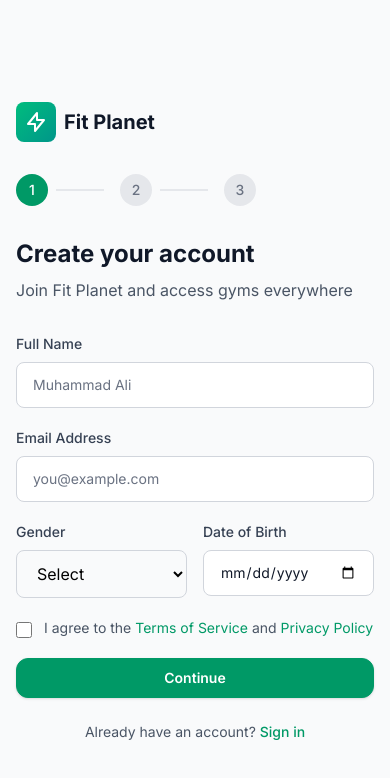
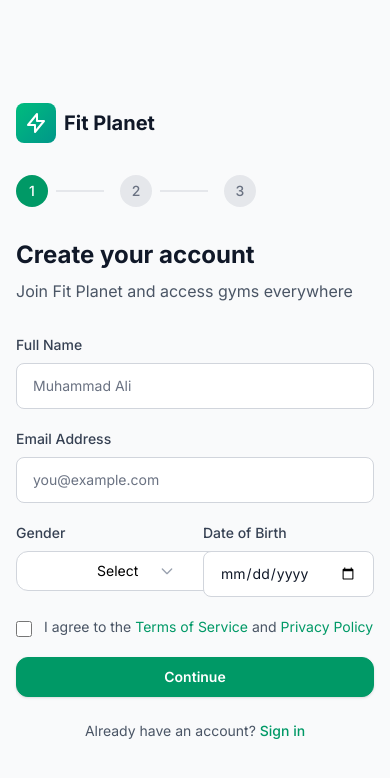
Before and after one commit to Ubaidi5/fit-planet, a Next.js app: page /app/register in a window 390 px wide. Shown: the top 778 px of the page. Built offline with nearby package versions, Linux system fonts and the light colour scheme.

Commit message:
feat: integrate custom Input and Select components for phone and gender fields in Login and Register pages

```diff
--- a/src/app/app/login/page.tsx
+++ b/src/app/app/login/page.tsx
@@ -5,6 +5,7 @@ import Link from "next/link";
 import { cn } from "@/lib/utils";
 import { Button } from "@/components/ui/Button";
 import { Input } from "@/components/ui/Input";
+import { text } from "stream/consumers";
 
 type Step = "phone" | "otp";
 
@@ -178,10 +179,8 @@ export default function LoginPage() {
                     Phone Number
                   </label>
                   <div className="relative">
-                    <span className="absolute left-4 top-1/2 -translate-y-1/2 text-gray-500 font-medium">
-                      +92
-                    </span>
                     <Input
+                    leftIcon={"+92"}
                       id="phone"
                       type="tel"
                       placeholder="3XX XXXXXXX"
@@ -253,7 +252,7 @@ export default function LoginPage() {
                   </label>
                   <div className="flex gap-2 justify-between">
                     {otp.map((digit, index) => (
-                      <input
+                      <Input
                         key={index}
                         id={`otp-${index}`}
                         type="text"
--- a/src/app/app/register/page.tsx
+++ b/src/app/app/register/page.tsx
@@ -5,6 +5,7 @@ import Link from "next/link";
 import { cn } from "@/lib/utils";
 import { Button } from "@/components/ui/Button";
 import { Input } from "@/components/ui/Input";
+import Select from "@/components/ui/Select";
 
 type Step = "info" | "phone" | "otp";
 
@@ -307,7 +308,7 @@ export default function RegisterPage() {
                     >
                       Gender
                     </label>
-                    <select
+                    <Select
                       id="gender"
                       value={formData.gender}
                       onChange={(e) =>
@@ -316,13 +317,13 @@ export default function RegisterPage() {
                           gender: e.target.value as FormData["gender"],
                         })
                       }
-                      className="w-full px-4 py-3 rounded-lg border border-gray-300 focus:outline-none focus:ring-2 focus:ring-emerald-500 focus:border-emerald-500"
+                      className="px-20"
                     >
                       <option value="">Select</option>
                       <option value="male">Male</option>
                       <option value="female">Female</option>
                       <option value="other">Other</option>
-                    </select>
+                    </Select>
                   </div>
 
                   <div>
```
